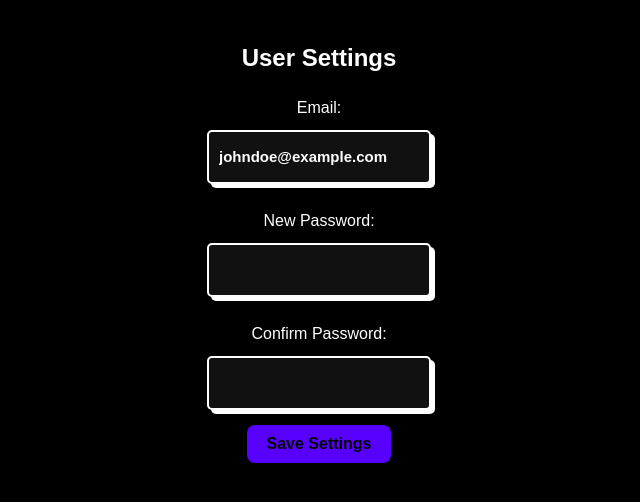
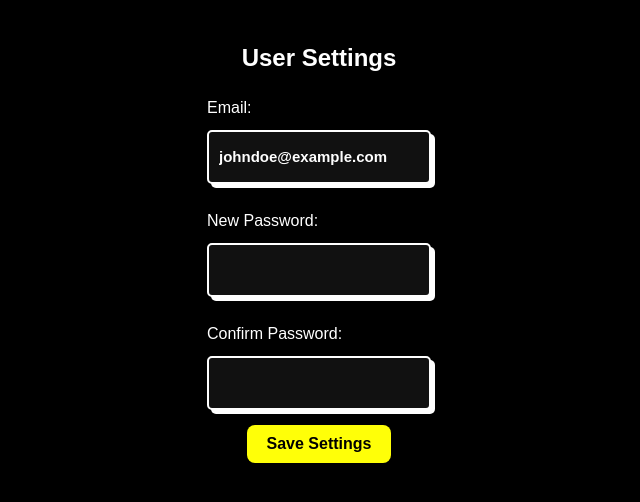
Before and after one commit to Yashism/Code2Video, a React (Create React App) app in the folder Frontend/c2v/: page /Settings in a window 1280 px wide. Shown: the top 502 px of the page, without its empty margins (321-961 px from the left). Built offline with nearby package versions, Linux system fonts and the light colour scheme; no server answers.

Commit message:
settings page

```diff
--- a/Frontend/c2v/src/Settings.css
+++ b/Frontend/c2v/src/Settings.css
@@ -18,6 +18,12 @@ body {
 .user-settings label {
   display: block;
   margin: 10px 0;
+}
+
+.input-group label {
+  width: 200px; /* Adjust the width as needed */
+  flex-shrink: 0; /* Prevent label from shrinking */
+  text-align: left; /* Left-align the labels */
 }
 
 .user-settings input {
@@ -49,7 +55,7 @@ body {
 }
 
 .user-settings button {
-  background-color: #5800FF;
+  background-color: #ffff08;
   color: black;
   padding: 10px 20px;
   border: none;
@@ -58,5 +64,5 @@ body {
 }
 
 .user-settings button:hover {
-  background-color: #4300CC;
+  background-color: #fffb00;
 }
```
